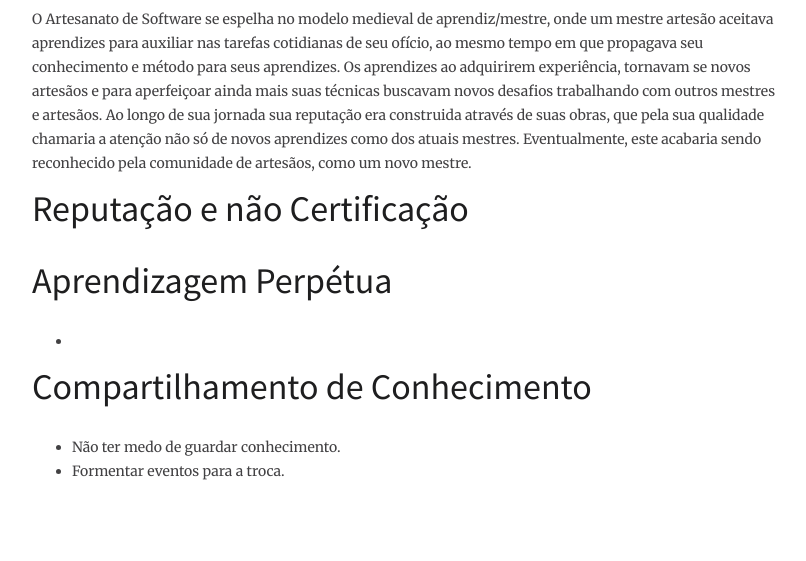
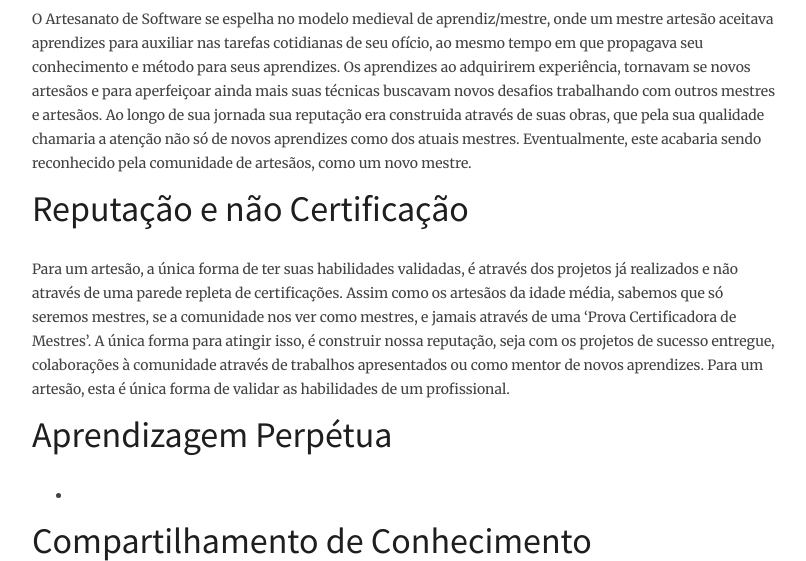
Before and after one commit to bertelledani/ArtesanatoDeSoftwareBrasil.github.io, a Jekyll site: the page built from comunidade-de-profissionais.md, in a window 1280 px wide and 900 px high, scrolled down 951 px, cut to the strip 0-561 px from the top of the window. Shown: the whole strip, without its empty margins (233-1039 px from the left). Built offline with Jekyll 4.4.1, drawn with Linux system fonts in a browser that asks for light colours; nearby versions of some CDN libraries.

Commit message:
seção sobre certificação

```diff
--- a/comunidade-de-profissionais.md
+++ b/comunidade-de-profissionais.md
@@ -11,7 +11,7 @@ O Artesanato de Software se espelha no modelo medieval de aprendiz/mestre, onde
 
 # Reputação e não Certificação
 
-
+Para um artesão, a única forma de ter suas habilidades validadas, é através dos projetos já realizados e não através de uma parede repleta de certificações. Assim como os artesãos da idade média, sabemos que só seremos mestres, se a comunidade nos ver como mestres, e jamais através de uma 'Prova Certificadora de Mestres'. A única forma para atingir isso, é construir nossa reputação, seja com os projetos de sucesso entregue, colaborações à comunidade através de trabalhos apresentados ou como mentor de novos aprendizes. Para um artesão, esta é única forma de validar as habilidades de um profissional.
 
 # Aprendizagem Perpétua
 
```
